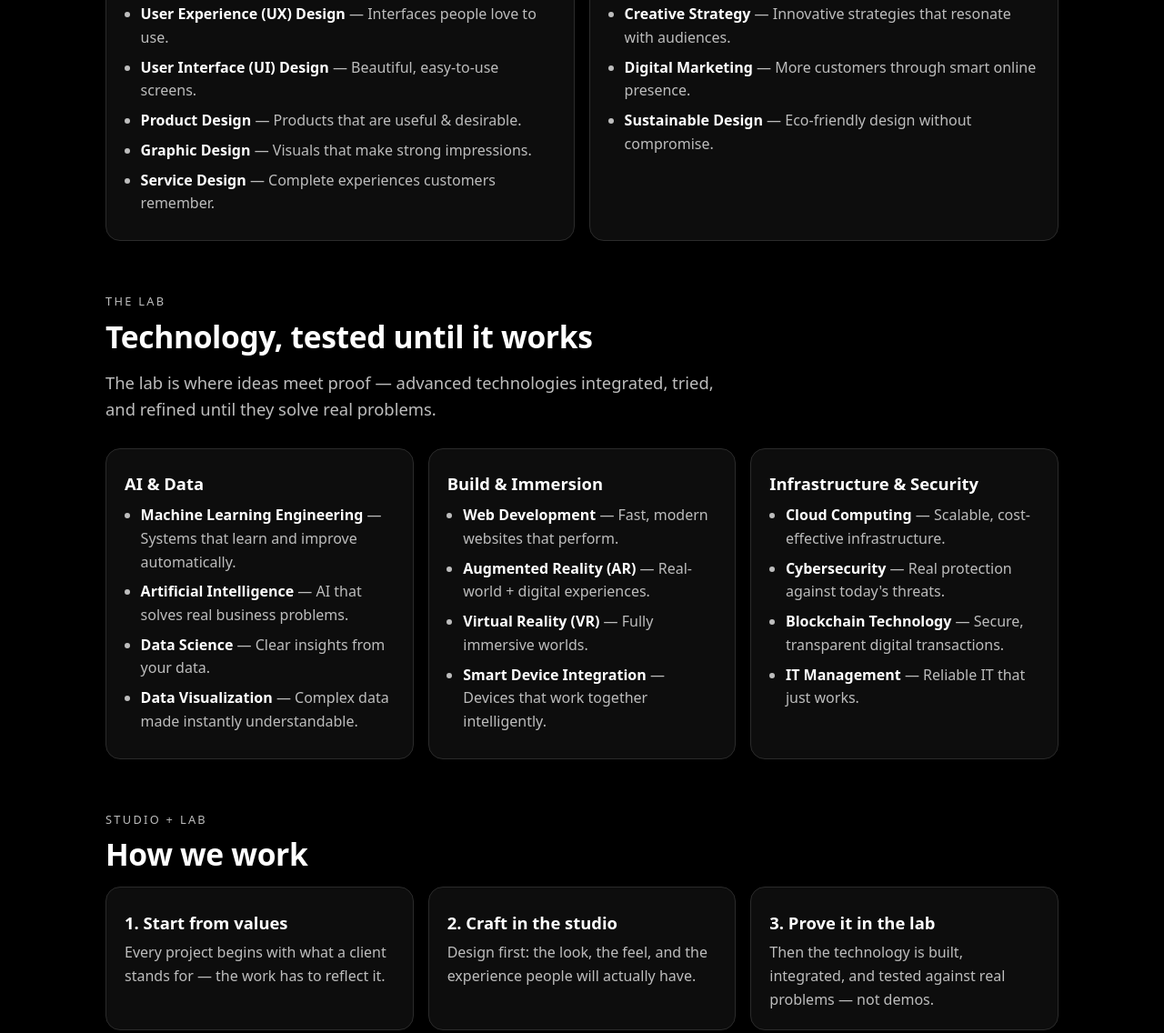
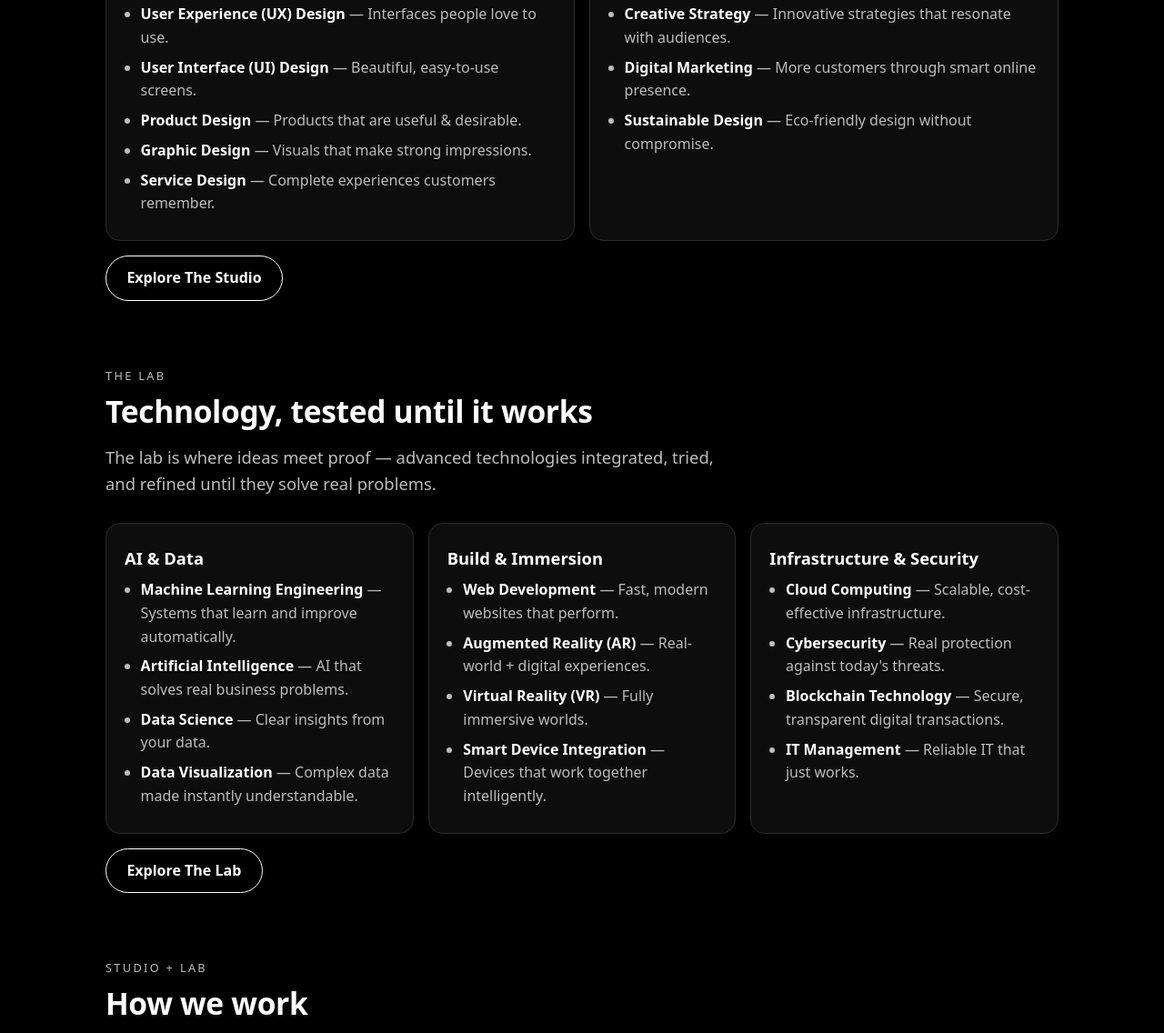
Before and after one commit to Oviainc/thewebsite, a plain HTML site: page index.html in a window 1280 px wide. Shown: the part 873-2009 px from the top of the page at 91% size. Drawn offline with Linux system fonts and the light colour scheme.

Commit message:
Link Studio and Lab pages from homepage sections

```diff
--- a/index.html
+++ b/index.html
@@ -119,7 +119,9 @@
           </ul>
         </article>
       </div>
-    </section>
+
+  <p class="explore"><a class="cta" href="studio.html">Explore The Studio</a></p>
+</section>
 
     <section id="lab" aria-labelledby="lab-title">
       <p class="kicker">The Lab</p>
@@ -154,7 +156,9 @@
           </ul>
         </article>
       </div>
-    </section>
+
+  <p class="explore"><a class="cta" href="lab.html">Explore The Lab</a></p>
+</section>
 
     <section id="how" aria-labelledby="how-title">
       <p class="kicker">Studio + Lab</p>
@@ -193,7 +197,6 @@
       <h2 id="contact-title">Contact</h2>
       <p class="lede">For inquiries, please reach out on LinkedIn — we look forward to inspiring creativity and excellence through innovative design.</p>
       <a class="cta" href="https://www.linkedin.com/company/ovia-inc-studio-labs/" target="_blank" rel="noopener">Contact us on LinkedIn</a>
-      <p>#toyoursatisfaction</p>
     </section>
   </main>
 
```
